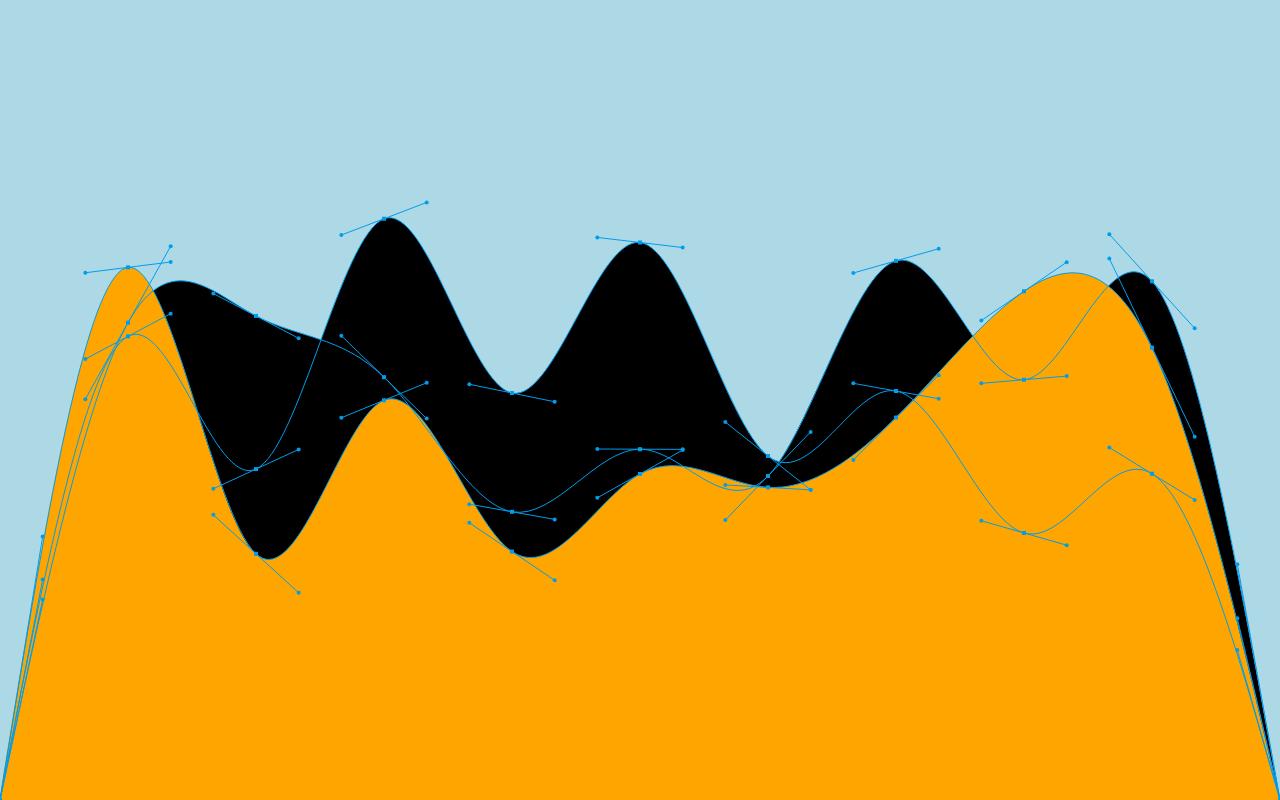
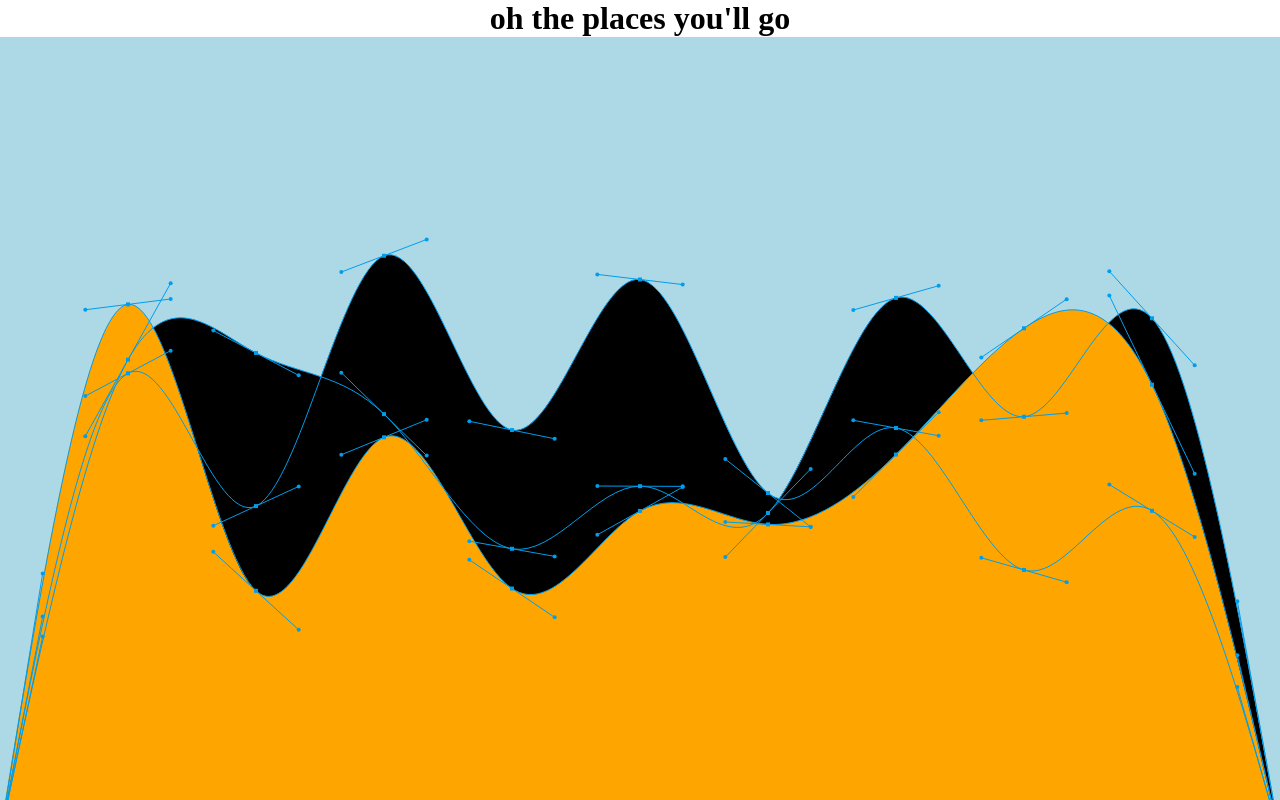
Before and after one commit to FRiTTERSEiG/wave-template, a plain HTML site: page index.html in a window 1280 px wide. Drawn offline with Linux system fonts and the light colour scheme.

Commit message:
titile + text-align

```diff
--- a/index.html
+++ b/index.html
@@ -4,7 +4,9 @@
   <title>oh the places you'll go</title>
   <meta name="viewport" content="initial-scale=1">
   <link rel="stylesheet" href="./styles/style.css">
+  <h1>oh the places you'll go</h1>
   <script type="text/javascript" src="./js/vendor/paper-full.min.js"></script>
+
   <script type="text/paperscript" src="./js/wave.js" canvas="myCanvas"></script>
 </head>
 <body>
--- a/styles/style.css
+++ b/styles/style.css
@@ -23,3 +23,7 @@ body, html { height:100%; }
     width:100%;
     height:100%;
 }
+
+h1 {
+  text-align: center;
+}
```
